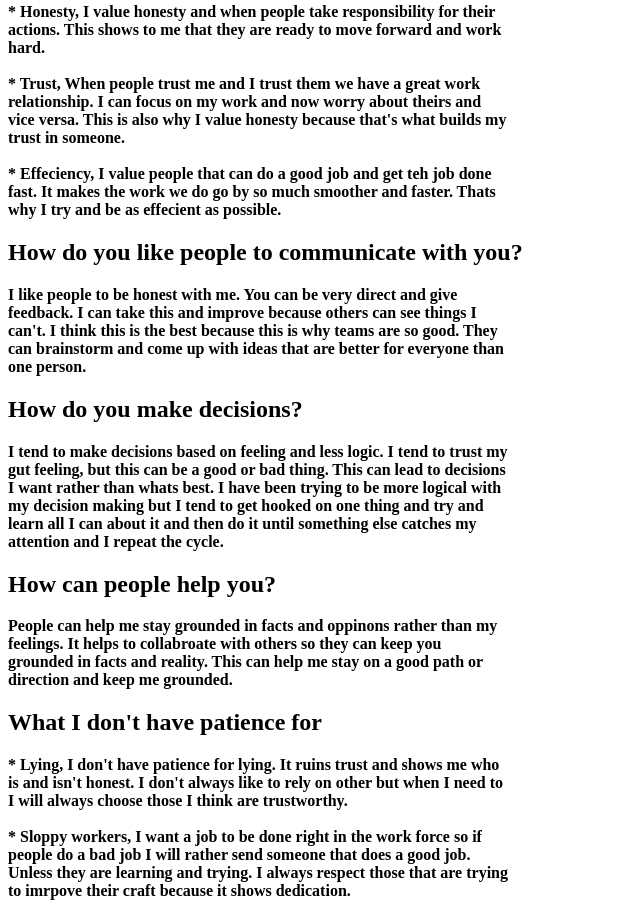
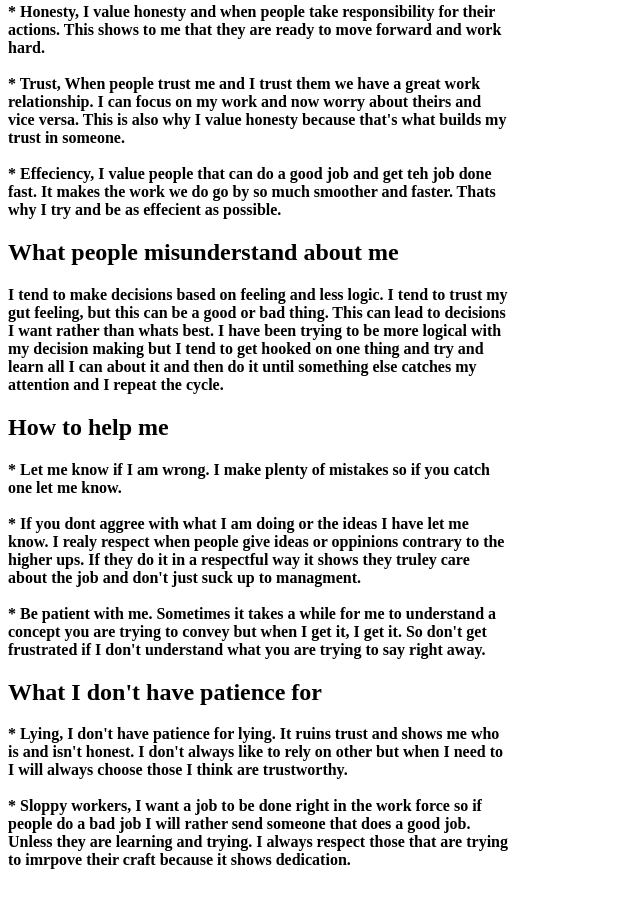
Before and after one commit to MrYee4/CSE-170, a plain HTML site: page UserManual.html in a window 1280 px wide. Shown: the part 694-1610 px from the top of the page, without its empty margins (0-640 px from the left). After the commit the page ends 1579 px from the top, so only its background shows below. Drawn offline with Linux system fonts and the light colour scheme.

Commit message:
Update UserManual.html

```diff
--- a/UserManual.html
+++ b/UserManual.html
@@ -38,23 +38,20 @@
        I try and be as effecient as possible.
     </p>
 
-  <h2>How do you like people to communicate with you?</h2>
-    <p>
-     I like people to be honest with me. You can be very direct and give feedback. I can take this and improve because others can see things I can't.
-      I think this is the best because this is why teams are so good. They can brainstorm and come up with ideas that are better for everyone than one person.
-    </p>
-
-  <h2>How do you make decisions?</h2>
+  <h2>What people misunderstand about me</h2>
     <p>
      I tend to make decisions based on feeling and less logic. I tend to trust my gut feeling, but this can be a good or bad thing. This can lead to decisions
       I want rather than whats best. I have been trying to be more logical with my decision making but I tend to get hooked on one thing and try and learn all
       I can about it and then do it until something else catches my attention and I repeat the cycle.
     </p>
 
-  <h2>How can people help you?</h2>
+  <h2>How to help me</h2>
     <p>
-     People can help me stay grounded in facts and oppinons rather than my feelings. It helps to collabroate with others so they can keep you grounded in facts
-      and reality. This can help me stay on a good path or direction and keep me grounded.
+      * Let me know if I am wrong. I make plenty of mistakes so if you catch one let me know.<br><br>
+      * If you dont aggree with what I am doing or the ideas I have let me know. I realy respect when people give ideas or oppinions contrary to the higher ups.
+      If they do it in a respectful way it shows they truley care about the job and don't just suck up to managment.<br><br>
+      * Be patient with me. Sometimes it takes a while for me to understand a concept you are trying to convey but when I get it, I get it. So don't get
+      frustrated if I don't understand what you are trying to say right away.
     </p>
 
   <h2>What I don't have patience for</h2>
```
